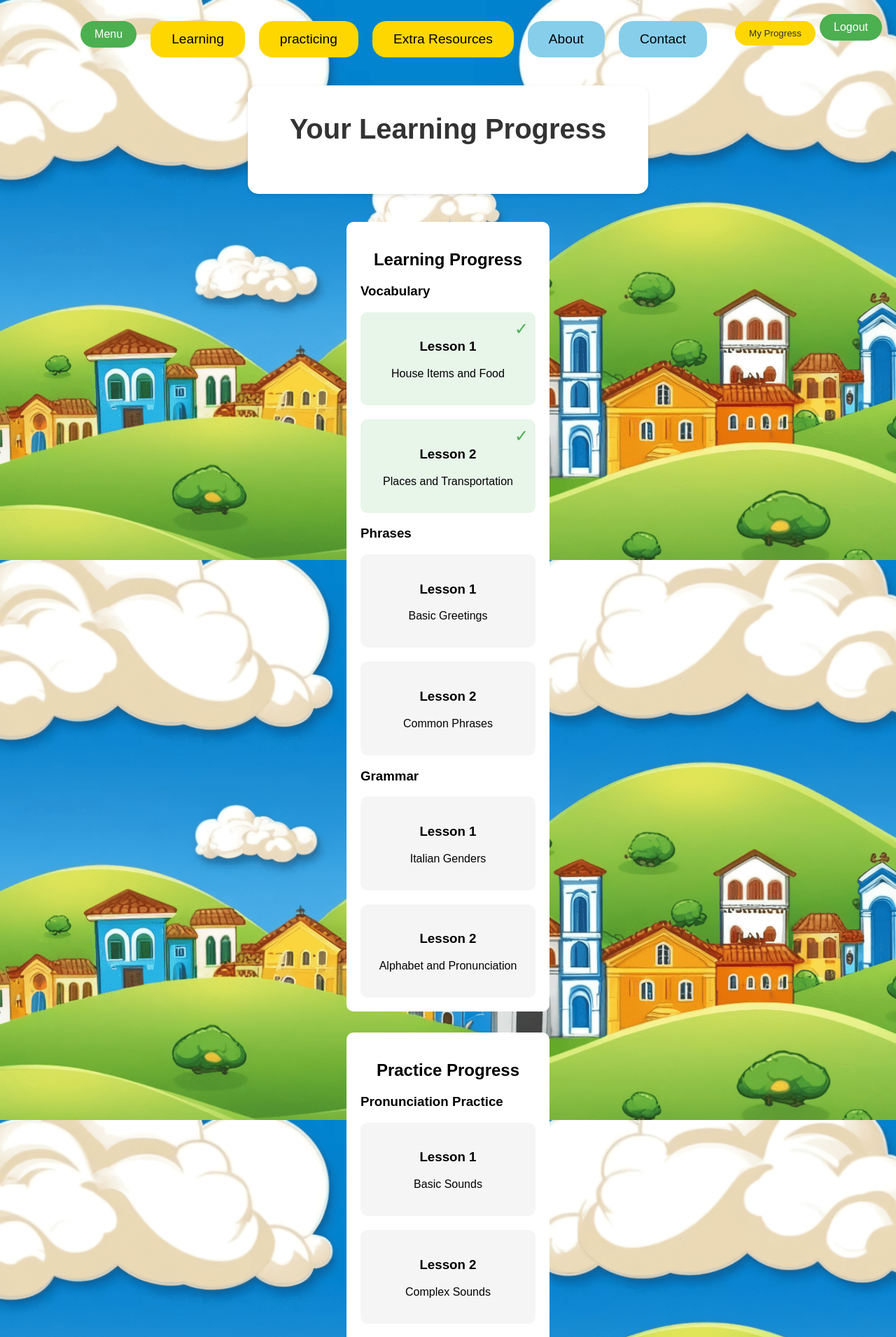
After one commit to AlessioDiB/I_Learn_Italiano, a Flask app: page /progress in a window 1280 px wide. The commit adds this page. Shown: the top 1910 px of the page at 70% size. Run offline with Flask 3, Linux system fonts and the light colour scheme; a user stored in the database is signed in; data comes from the database, SQL or seed files in the repository; both versions use the stored data as it was after the commit.

Commit message:
Tracking Progress
- To do: double check every exercise works

```diff
--- a/app.py
+++ b/app.py
@@ -3,10 +3,11 @@ from flask import Flask, render_template, url_for, request, redirect, flash, ses
 from flask_sqlalchemy import SQLAlchemy
 from datetime import datetime
 from werkzeug.security import generate_password_hash, check_password_hash
-from models import db, User, VocabularyItem, PhraseItem, GrammarLesson, PronunciationExercise, WritingExercise, ReadingExercise
+from models import db, User, VocabularyItem, PhraseItem, GrammarLesson, PronunciationExercise, WritingExercise, ReadingExercise, UserProgress
 import os
 from routes.learning import learning, init_vocabulary, init_phrases, init_grammar
 from routes.practicing import practicing
+from utils import get_current_user
 
 app = Flask(__name__)
 app.config['SQLALCHEMY_DATABASE_URI'] = 'sqlite:///test.db'
@@ -31,32 +32,43 @@ def index():
     current_user = get_current_user()
     return render_template('index.html', current_user=current_user)
 
+'''
 # Learning section routes
 @app.route('/learning')
 def learning():
-    return render_template('learning.html')
-
-@app.route('/practising')
-def practising():
-    return render_template('practising.html')
+    current_user = get_current_user()
+    return render_template('learning.html', current_user=current_user)
+'''
+'''
+@app.route('/practicing')
+def practicing():
+    current_user = get_current_user()
+    return render_template('practicing.html', current_user=current_user)
+'''
 
 @app.route('/extra-resources')
 def extra_resources():
-    return render_template('extra_resources.html')
+    current_user = get_current_user()
+    return render_template('extra_resources.html', current_user=current_user)
+
 
 # Information routes
 @app.route('/about')
 def about():
-    return render_template('about.html')
+    current_user = get_current_user()
+    return render_template('about.html', current_user=current_user)
 
 @app.route('/contact')
 def contact():
-    return render_template('contact.html')
+    current_user = get_current_user()
+    return render_template('contact.html', current_user=current_user)
+
 
 # User routes
 @app.route('/user')
 def user():
-    return render_template('user.html')
+    current_user = get_current_user()
+    return render_template('user.html', current_user=current_user)
 
 
 @app.route('/login', methods=['GET', 'POST'])
@@ -96,7 +108,71 @@ def logout():
     session.pop('user_id', None)
     return redirect(url_for('index'))
 
+@app.route('/progress')
+def user_progress():
+    current_user = get_current_user()
+    if not current_user:
+        return redirect(url_for('login'))
 
+    # Get progress for each type of content
+    vocabulary_progress = {
+        progress.lesson_number: progress.completed
+        for progress in UserProgress.query.filter_by(
+            user_id=current_user.id,
+            content_type='vocabulary'
+        ).all()
+    }
+
+    phrases_progress = {
+        progress.lesson_number: progress.completed
+        for progress in UserProgress.query.filter_by(
+            user_id=current_user.id,
+            content_type='phrases'
+        ).all()
+    }
+
+    grammar_progress = {
+        progress.lesson_number: progress.completed
+        for progress in UserProgress.query.filter_by(
+            user_id=current_user.id,
+            content_type='grammar'
+        ).all()
+    }
+
+    pronunciation_progress = {
+        progress.lesson_number: progress.completed
+        for progress in UserProgress.query.filter_by(
+            user_id=current_user.id,
+            content_type='pronunciation_practice'
+        ).all()
+    }
+
+    writing_progress = {
+        progress.lesson_number: progress.completed
+        for progress in UserProgress.query.filter_by(
+            user_id=current_user.id,
+            content_type='writing_practice'
+        ).all()
+    }
+
+    reading_progress = {
+        progress.lesson_number: progress.completed
+        for progress in UserProgress.query.filter_by(
+            user_id=current_user.id,
+            content_type='reading_practice'
+        ).all()
+    }
+
+    return render_template('user_progress.html',
+                         # learning progress
+                         vocabulary_progress=vocabulary_progress,
+                         phrases_progress=phrases_progress,
+                         grammar_progress=grammar_progress,
+                         # practice progress
+                         pronunciation_progress=pronunciation_progress,
+                         writing_progress=writing_progress,
+                         reading_progress=reading_progress,
+                         current_user=current_user)
 if __name__ == '__main__':
     with app.app_context():
         db.create_all()  # This creates the database tables
--- a/static/css/main.css
+++ b/static/css/main.css
@@ -441,7 +441,7 @@ body, html {
 
 
 
-/* practising part */
+/* practicing part */
 .practice-grid {
     display: grid;
     grid-template-columns: repeat(auto-fit, minmax(250px, 1fr));
@@ -495,7 +495,7 @@ body, html {
  }
 
 
-/* reading practising part */
+/* reading practicing part */
 
 
  .lesson-header {
@@ -619,7 +619,7 @@ body, html {
 }
 
 
-/* reading practising check answer */
+/* reading practicing check answer */
 .alert {
     background-color: #4CAF50;
     color: white;
@@ -629,7 +629,7 @@ body, html {
     text-align: center;
 }
 
-/* pronounciation practising */
+/* pronounciation practicing */
 .pronunciation-grid {
     display: grid;
     grid-template-columns: repeat(auto-fit, minmax(250px, 1fr));
@@ -678,7 +678,7 @@ body, html {
 
 
 
-/* writing practising */
+/* writing practicing */
 
 .writing-section {
     max-width: 800px;
@@ -776,3 +776,50 @@ body, html {
     margin-top: 20px;
     display: inline-block;
 }
+
+
+/* User progress */
+
+.progress-container {
+    max-width: 1000px;
+    margin: 0 auto;
+    padding: 20px;
+}
+
+.progress-section {
+    background: white;
+    border-radius: 10px;
+    padding: 20px;
+    margin-bottom: 30px;
+}
+
+.progress-section h2 {
+    text-align: center;
+    margin-bottom: 20px;
+}
+
+.progress-cards {
+    display: grid;
+    grid-template-columns: repeat(auto-fit, minmax(250px, 1fr));
+    gap: 20px;
+}
+
+.progress-card {
+    background: #f5f5f5;
+    border-radius: 10px;
+    padding: 20px;
+    position: relative;
+    text-align: center;
+}
+
+.progress-card.completed {
+    background: #e8f5e9;
+}
+
+.completion-mark {
+    position: absolute;
+    top: 10px;
+    right: 10px;
+    color: #4CAF50;
+    font-size: 24px;
+}
--- a/templates/base.html
+++ b/templates/base.html
@@ -11,12 +11,16 @@
     <div class="navbar">
         <a href="{{ url_for('index') }}"><button class="green-button">Menu</button></a>
         <a href="/learning"><button class="yellow-button">Learning</button></a>
-        <a href="/practising"><button class="yellow-button">Practising</button></a>
+        <a href="/practicing"><button class="yellow-button">practicing</button></a>
         <a href="/extra-resources"><button class="yellow-button">Extra Resources</button></a>
         <a href="/about"><button class="blue-button">About</button></a>
         <a href="/contact"><button class="blue-button">Contact</button></a>
-        <a href="{{ url_for('login') }}"><button class="top-right-button">Login</button></a>
-
+        {% if current_user %}
+            <a href="/logout"><button class="top-right-button">Logout</button></a>
+        {% else %}
+            <a href="/login"><button class="top-right-button">Login</button></a>
+        {% endif %}
+            <a href="{{ url_for('user_progress') }}"><button class="nav-button">My Progress</button></a>
     </div>
     {% block body %}{% endblock %}
 </body>
--- a/templates/base_home.html
+++ b/templates/base_home.html
@@ -1,3 +1,4 @@
+<!-- base_home.html -->
 <!DOCTYPE html>
 <html lang="en">
 <head>
--- a/templates/index.html
+++ b/templates/index.html
@@ -1,4 +1,4 @@
-    <!-- index.html -->
+<!-- index.html -->
 
 {% extends 'base_home.html' %}
 
@@ -34,7 +34,7 @@
                 <p>Vocabulary, phrases, and grammar lessons</p>
             </div>
         </a>
-        <a href="/practising" class="card-link">
+        <a href="/practicing" class="card-link">
             <div class="feature-card">
                 <h2>Practicing</h2>
                 <p>Interactive exercises to test your skills</p>
--- /dev/null
+++ b/templates/user_progress.html
@@ -0,0 +1,135 @@
+<!-- user_progress.html -->
+{% extends 'base.html' %}
+{% block body %}
+<div class="content">
+    <header class="section-header">
+        <div class="header-box">
+            <h1>Your Learning Progress</h1>
+        </div>
+    </header>
+
+    <div class="progress-container">
+        <!-- Learning Progress -->
+        <div class="progress-section">
+            <h2>Learning Progress</h2>
+            <!-- Vocabulary -->
+            <h3>Vocabulary</h3>
+            <div class="progress-cards">
+                <div class="progress-card {% if vocabulary_progress.1 %}completed{% endif %}">
+                    <h3>Lesson 1</h3>
+                    <p>House Items and Food</p>
+                    {% if vocabulary_progress.1 %}
+                        <span class="completion-mark">✓</span>
+                    {% endif %}
+                </div>
+                <div class="progress-card {% if vocabulary_progress.2 %}completed{% endif %}">
+                    <h3>Lesson 2</h3>
+                    <p>Places and Transportation</p>
+                    {% if vocabulary_progress.2 %}
+                        <span class="completion-mark">✓</span>
+                    {% endif %}
+                </div>
+            </div>
+
+            <!-- Phrases -->
+            <h3>Phrases</h3>
+            <div class="progress-cards">
+                <div class="progress-card {% if phrases_progress.1 %}completed{% endif %}">
+                    <h3>Lesson 1</h3>
+                    <p>Basic Greetings</p>
+                    {% if phrases_progress.1 %}
+                        <span class="completion-mark">✓</span>
+                    {% endif %}
+                </div>
+                <div class="progress-card {% if phrases_progress.2 %}completed{% endif %}">
+                    <h3>Lesson 2</h3>
+                    <p>Common Phrases</p>
+                    {% if phrases_progress.2 %}
+                        <span class="completion-mark">✓</span>
+                    {% endif %}
+                </div>
+            </div>
+
+            <!-- Grammar -->
+            <h3>Grammar</h3>
+            <div class="progress-cards">
+                <div class="progress-card {% if grammar_progress.1 %}completed{% endif %}">
+                    <h3>Lesson 1</h3>
+                    <p>Italian Genders</p>
+                    {% if grammar_progress.1 %}
+                        <span class="completion-mark">✓</span>
+                    {% endif %}
+                </div>
+                <div class="progress-card {% if grammar_progress.2 %}completed{% endif %}">
+                    <h3>Lesson 2</h3>
+                    <p>Alphabet and Pronunciation</p>
+                    {% if grammar_progress.2 %}
+                        <span class="completion-mark">✓</span>
+                    {% endif %}
+                </div>
+            </div>
+        </div>
+
+        <!-- Practice Progress -->
+        <div class="progress-section">
+            <h2>Practice Progress</h2>
+            <!-- Pronunciation -->
+            <h3>Pronunciation Practice</h3>
+            <div class="progress-cards">
+                <div class="progress-card {% if pronunciation_progress.1 %}completed{% endif %}">
+                    <h3>Lesson 1</h3>
+                    <p>Basic Sounds</p>
+                    {% if pronunciation_progress.1 %}
+                        <span class="completion-mark">✓</span>
+                    {% endif %}
+                </div>
+                <div class="progress-card {% if pronunciation_progress.2 %}completed{% endif %}">
+                    <h3>Lesson 2</h3>
+                    <p>Complex Sounds</p>
+                    {% if pronunciation_progress.2 %}
+                        <span class="completion-mark">✓</span>
+                    {% endif %}
+                </div>
+            </div>
+
+            <!-- Writing -->
+            <h3>Writing Practice</h3>
+            <div class="progress-cards">
+                <div class="progress-card {% if writing_progress.1 %}completed{% endif %}">
+                    <h3>Lesson 1</h3>
+                    <p>Simple Responses</p>
+                    {% if writing_progress.1 %}
+                        <span class="completion-mark">✓</span>
+                    {% endif %}
+                </div>
+                <div class="progress-card {% if writing_progress.2 %}completed{% endif %}">
+                    <h3>Lesson 2</h3>
+                    <p>Using Vocabulary</p>
+                    {% if writing_progress.2 %}
+                        <span class="completion-mark">✓</span>
+                    {% endif %}
+                </div>
+            </div>
+
+            <!-- Reading -->
+            <h3>Reading Practice</h3>
+            <div class="progress-cards">
+                <div class="progress-card {% if reading_progress.1 %}completed{% endif %}">
+                    <h3>Lesson 1</h3>
+                    <p>Simple Text</p>
+                    {% if reading_progress.1 %}
+                        <span class="completion-mark">✓</span>
+                    {% endif %}
+                </div>
+                <div class="progress-card {% if reading_progress.2 %}completed{% endif %}">
+                    <h3>Lesson 2</h3>
+                    <p>Complex Text</p>
+                    {% if reading_progress.2 %}
+                        <span class="completion-mark">✓</span>
+                    {% endif %}
+                </div>
+            </div>
+        </div>
+    </div>
+</div>
+{% endblock %}
```
Also changed, not shown: models.py (+9 -0 lines), routes/learning.py (+44 -4 lines), routes/practicing.py (+76 -5 lines), utils.py (added, +7 -0 lines), instance/test.db, templates/practicing.html (renamed from templates/practising.html).
